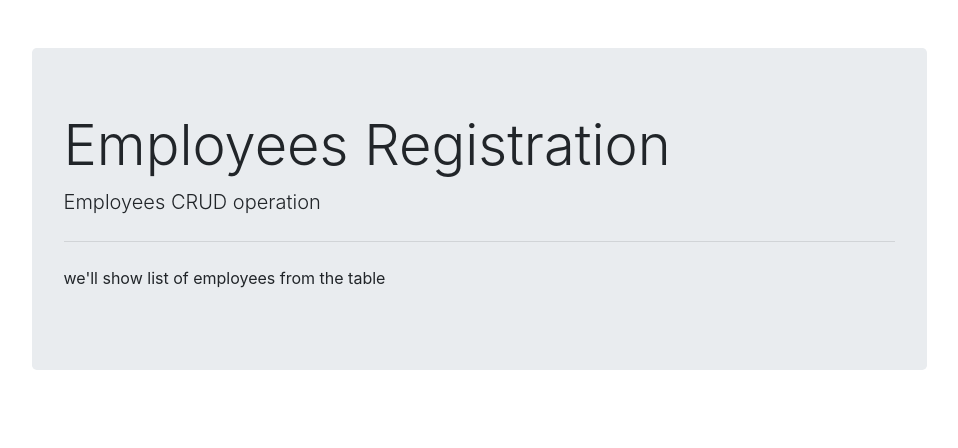
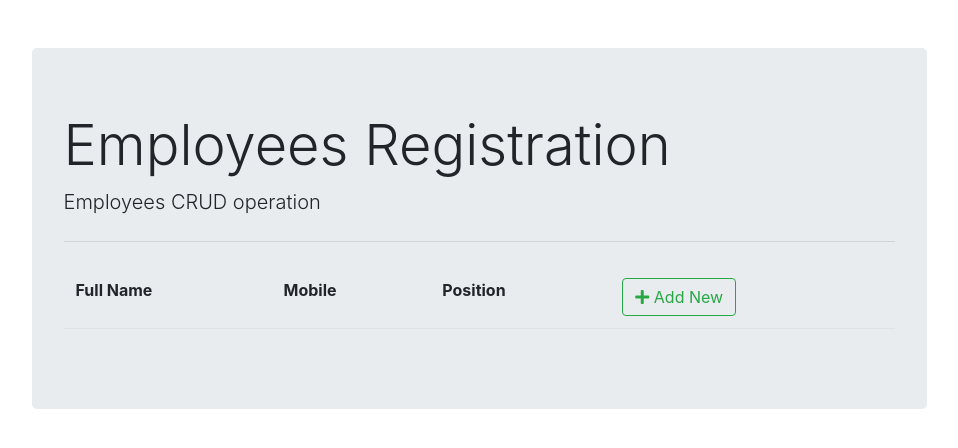
Before and after one commit to AngelaStha/Employee-Registration, a Django app: page /employee/list/ in a window 1280 px wide. Shown: the top 448 px of the page, without its empty margins (161-1119 px from the left). Run offline with Django 3.2, Linux system fonts and the light colour scheme; data that the repository does not hold is empty.

Commit message:
CRUD has been completed

```diff
--- a/crudEmployee/crudEmployee/settings.py
+++ b/crudEmployee/crudEmployee/settings.py
@@ -40,8 +40,11 @@ INSTALLED_APPS = [
     'django.contrib.sessions',
     'django.contrib.messages',
     'django.contrib.staticfiles',
-    'employeeRegister'
+    'employeeRegister',
+    'crispy_forms'
 ]
+
+CRISPY_TEMPLATE_PACK = 'bootstrap4'
 
 MIDDLEWARE = [
     'django.middleware.security.SecurityMiddleware',
--- a/crudEmployee/employeeRegister/models.py
+++ b/crudEmployee/employeeRegister/models.py
@@ -5,6 +5,9 @@ from django.db import models
 class Position(models.Model):
     title = models.CharField(max_length=50)
 
+    def __str__(self):
+        return self.title
+
 class Employee(models.Model):
     fullname = models.CharField(max_length=100)
     emp_code = models.CharField(max_length=3)
--- a/crudEmployee/employeeRegister/templates/employeeRegister/employee_list.html
+++ b/crudEmployee/employeeRegister/templates/employeeRegister/employee_list.html
@@ -1,5 +1,39 @@
 {% extends "employeeRegister/base.html" %}
 
 {% block content %}
-<p>we'll show list of employees from the table</p>
+<table class="table table-borderless">
+    <thead class="border-bottom font-weight-bold">
+        <tr>
+            <td>Full Name</td>
+            <td>Mobile</td>
+            <td>Position</td>
+            <td>
+                <a href="{% url 'employee_insert' %}" class="btn btn-outline-success">
+                    <i class="fas fa-plus"></i> Add New
+                </a>
+            </td>
+        </tr>
+    </thead>
+    <tbody>
+        {% for employee in employee_list %}
+            <tr>
+                <td>{{employee.fullname}}</td>
+                <td>{{employee.mobile}}</td>
+                <td>{{employee.position}}</td>
+                <td>
+                    <a href="{% url 'employee_update' employee.id %}" class="btn text-secondary px-0">
+                        <i class="far fa-edit fa-lg"></i>
+                    </a>
+                    <form action="{% url 'employee_delete' employee.id %}" method="post" class="d-inline">
+                        {% csrf_token %}
+                        <button type="submit" class="btn">
+                            <i class="far fa-trash-alt fa-lg text-danger float-right"></i>
+                        </button>
+                    </form>
+                </td>
+            </tr>
+        {% endfor %}
+    </tbody>
+</table>
+
 {% endblock content %}
--- a/crudEmployee/employeeRegister/urls.py
+++ b/crudEmployee/employeeRegister/urls.py
@@ -1,6 +1,9 @@
 from django.urls import path,include
 from . import views
+
 urlpatterns = [
-    path('', views.employee_form),
-    path('list/',views.employee_list)
+    path('', views.employee_form,name='employee_insert'),
+    path('<int:id>/', views.employee_form,name='employee_update'),
+    path('delete/<int:id>/',views.employee_delete,name='employee_delete'),
+    path('list/',views.employee_list,name='employee_list')
 ]
--- a/crudEmployee/employeeRegister/views.py
+++ b/crudEmployee/employeeRegister/views.py
@@ -1,13 +1,31 @@
-from django.shortcuts import render
+from django.shortcuts import render,redirect
 from .forms import EmployeeForm
+from .models import Employee
 # Create your views here.
 
 def employee_list(request):
-    return render(request,"employeeRegister/employee_list.html")
+    context = {'employee_list':Employee.objects.all()}
+    return render(request,"employeeRegister/employee_list.html",context)
 
-def employee_form(request):
-    form = EmployeeForm()
-    return render(request,"employeeRegister/employee_form.html",{'form':form})
+def employee_form(request,id=0):
+    if request.method == "GET":
+        if id==0:
+            form = EmployeeForm()
+        else:
+            employee = Employee.objects.get(pk=id)
+            form = EmployeeForm(instance=employee)
+        return render(request,"employeeRegister/employee_form.html",{'form':form})
+    else:
+        if id == 0:
+            form = EmployeeForm(request.POST)
+        else:
+            employee = Employee.objects.get(pk=id)
+            form = EmployeeForm(request.POST,instance=employee)
+        if form.is_valid():
+            form.save()
+        return redirect('/employee/list')
 
-def employee_(request):
-    return
+def employee_delete(request,id):
+    employee = Employee.objects.get(pk=id)
+    employee.delete()
+    return redirect('/employee/list')
```
Also changed, not shown: crudEmployee/employeeRegister/forms.py (+10 -1 lines), crudEmployee/employeeRegister/templates/employeeRegister/employee_form.html (+25 -1 lines).
